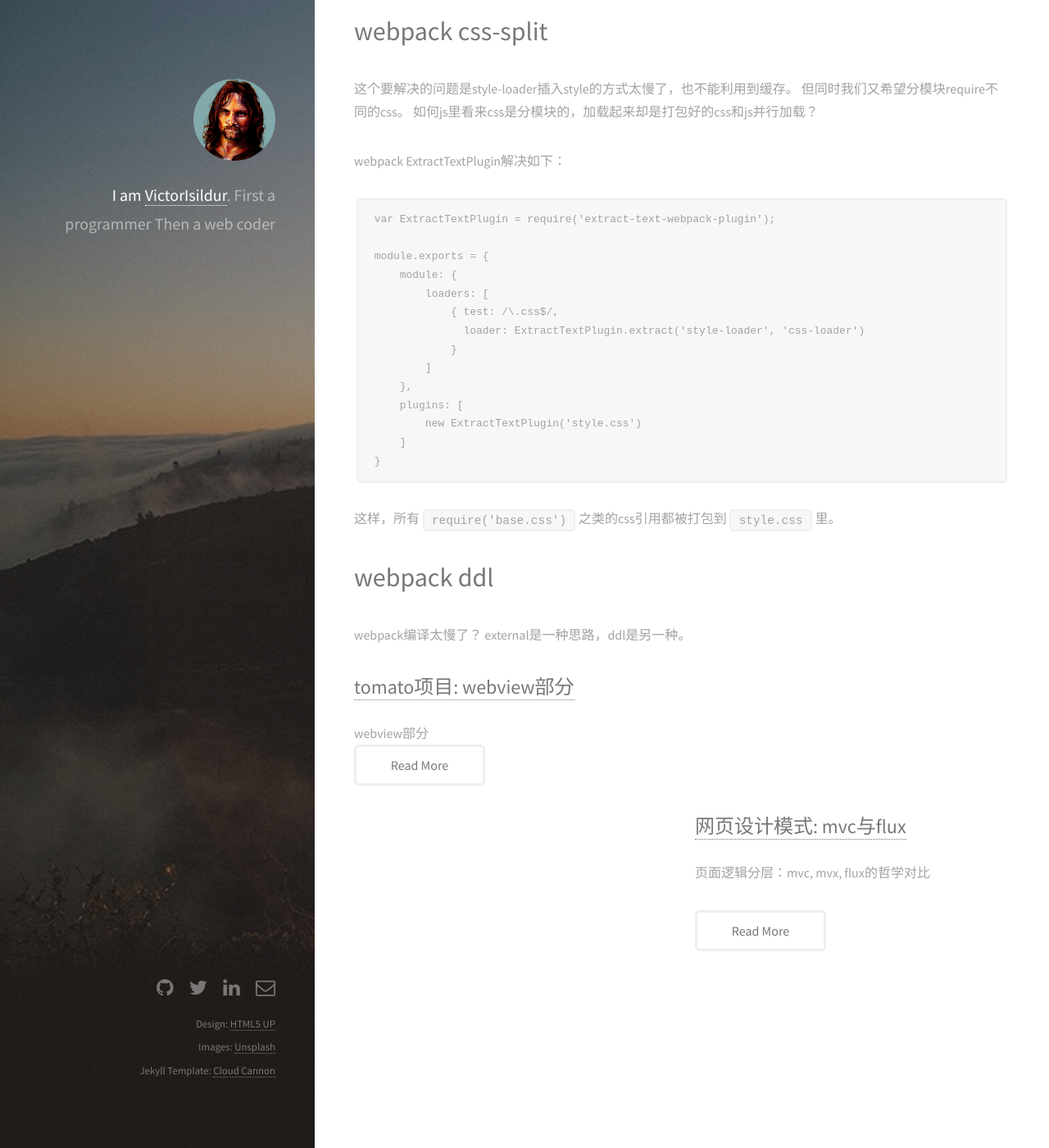
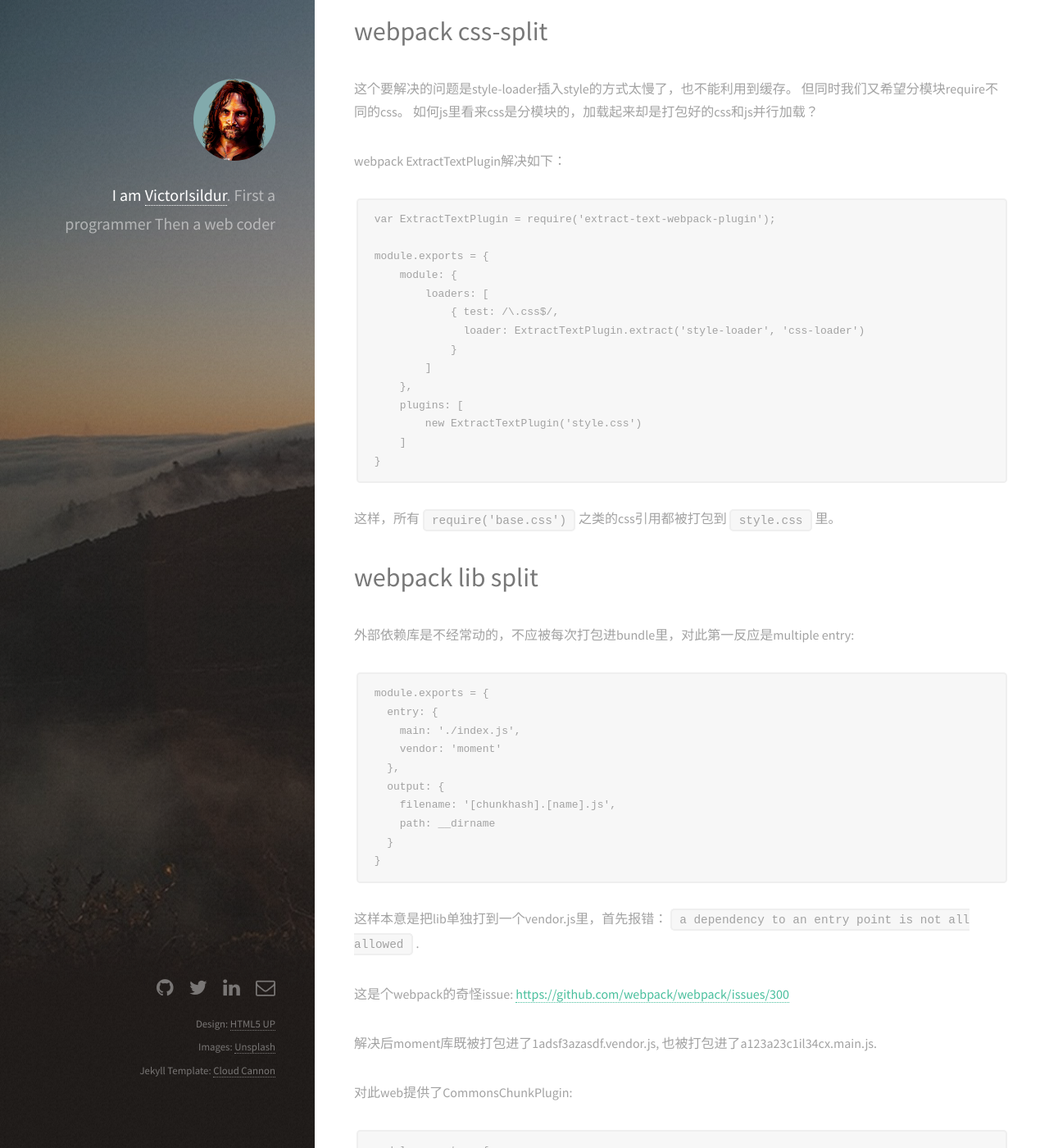
Before and after one commit to victorisildur/victorisildur.github.io, a Jekyll site: the page built from _posts/2016-02-18-work-getstarted.markdown, in a window 1280 px wide and 1400 px high, scrolled down 2871 px. Shown: the whole window at 82% size. Built offline with Jekyll 4.4.1, drawn with Linux system fonts in a browser that asks for light colours; Markdown is read by kramdown in place of the engine named in the settings; some of the changed text lies outside the part shown.

Commit message:
webpack dll, commonsChunkPlugin

````diff
--- a/_posts/2016-02-18-work-getstarted.markdown
+++ b/_posts/2016-02-18-work-getstarted.markdown
@@ -104,7 +104,7 @@
 
 webpack ExtractTextPlugin解决如下：
 
-```
+```javascript
 var ExtractTextPlugin = require('extract-text-webpack-plugin');
 
 module.exports = {
@@ -123,5 +123,107 @@
 
 这样，所有`require('base.css')`之类的css引用都被打包到`style.css`里。
 
+# webpack lib split
+
+外部依赖库是不经常动的，不应被每次打包进bundle里，对此第一反应是multiple entry:
+
+```javascript
+module.exports = {
+  entry: {
+    main: './index.js',
+    vendor: 'moment'
+  },
+  output: {
+    filename: '[chunkhash].[name].js',
+    path: __dirname
+  }
+}
+```
+
+这样本意是把lib单独打到一个vendor.js里，首先报错：`a dependency to an entry point is not all allowed`.
+
+这是个webpack的奇怪issue: [https://github.com/webpack/webpack/issues/300](https://github.com/webpack/webpack/issues/300)
+
+解决后moment库既被打包进了1adsf3azasdf.vendor.js, 也被打包进了a123a23c1il34cx.main.js.
+
+对此web提供了CommonsChunkPlugin:
+
+```javascript
+module.exports = {
+  entry: {
+    main: './index.js',
+    vendor: 'moment'
+  },
+  output: {
+    filename: '[chunkhash].[name].js',
+    path: __dirname
+  },
+  plugins: [
+    new webpack.optimize.CommonsChunkPlugin({
+      name: 'vendor'
+    })
+  ]
+}
+```
+
+这里webpack用jsonp包了下vendor，保证main chunk一定能调用到vendor chunk，这里实现细节还不清楚，暂且不表。
+另外注意只这样配置，你会发现改了业务逻辑后，vendor hash还是变了，这是因为chunk里包含了webpack的运行时代码。
+需要CommonsChunkPlugin里把manifest加上:
+
+```javascript
+new webpack.optimize.CommonsChunkPlugin({
+  names: ['vendor', 'manifest']
+})
+```
+
+现在，外部库、应用逻辑、webpack运行时代码被分离打包了, 但还存在一个问题：chunk名是带hash的，名字一长串，html里怎么引用呢？
+
+`webpack --json`会输出一个Json文件，其中assetsByChunkName表明了chunkfile的全名。
+
 # webpack ddl
+
 webpack编译太慢了？ external是一种思路，ddl是另一种。
+
+dll的思路是，把webpack不去分析库文件，只把库文件拼在一起，并标上ID，同时输出一个manifest.json，说明module name -> id的映射关系。
+
+应用代码要引用库里的模块时，只依赖manifest.json，这样依赖dll只需一次编译，优于CommonsChunkPlugin!
+
+基于这个思路编译是两步走的，第一步编译ddl:
+
+```javascript
+module.exports = {
+  output: {
+    path: './lib',
+    filename: '[hash].[name].js',
+    library: '[name]_[hash]',
+    libraryTarget: 'var'
+  },
+  entry: {
+    dll: ['react', 'react-dom', 'react-router', 'react-addons-css-transition-group']
+  },
+  plugins: [
+    new webpack.DllPlugin({
+      path: './manifest.json',
+      name: '[name]_[hash]',
+      context: __dirname
+    })
+  ]
+}
+```
+
+第一步输出了`lib/d3s1u2b2.dll.js`和`manifest.json`。
+第二步利用`manifest.json`编译业务代码：
+
+```javascript
+module.exports = {
+  entry: './index.js',
+  output: {filename: './index.bundle.js', path: __dirname},
+  plugins: [
+    new webpack.DllReferencePlugin({
+      context: __dirname,
+      manifest: require('./manifest.json'),
+      sourceType: 'var'
+    })
+  ]
+}
+```
````
